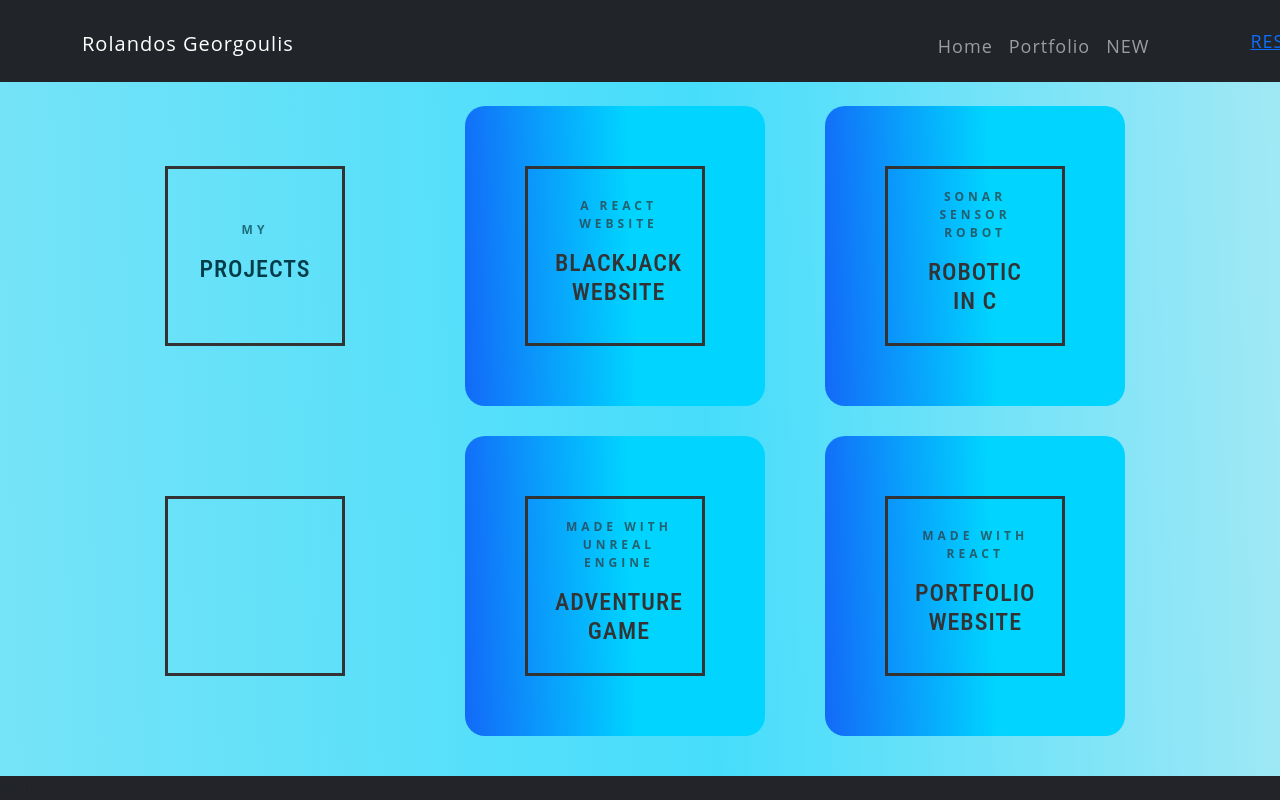
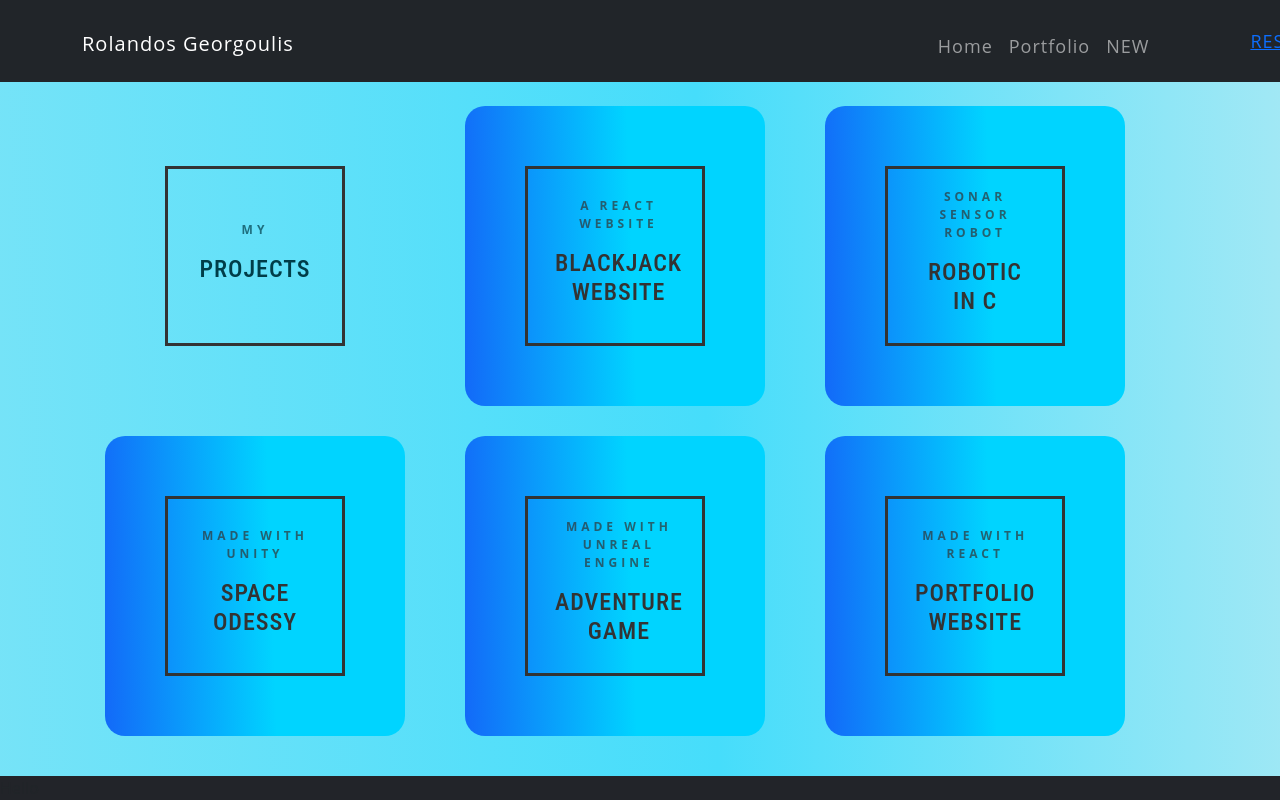
Before and after one commit to RolandosG/portfolioSite, a React (Create React App) app: page / in a window 1280 px wide. Built offline with nearby package versions, Linux system fonts and the light colour scheme; some icons are missing.

Commit message:
pushed the projectGrid addition of unity

```diff
--- a/src/components/ProjectGrid.js
+++ b/src/components/ProjectGrid.js
@@ -95,15 +95,26 @@ const ProjectGrid = () => {
 
    <div class="grid-item">
     <div class="card">
-    <div class="card__content_title">
-        <div class="card__front" style={{background: 'transparent'}}>
-          <h3 class="card__title" style={{ color: '#003d49'}}></h3>
-            <p class="card__subtitle" style={{color : '#003d49'}}></p>
+    <div class="card__content">
+        <div class="card__front" style={{background: 'linear-gradient(88deg,#00d4ff,#1b3af5,#00d4ff,#00d4ff)',
+  backgroundSize: '240% 240%',
+  animation: 'section-animation 24s ease infinite'}}>
+          <h3 class="card__title">Space Odessy</h3>
+            <p class="card__subtitle">Made with Unity</p>
         </div>
-
+            <div class="card__back" style={{background: 'radial-gradient(circle,#cee7a2,#a82e72)',
+  backgroundSize: '240% 240%',
+  animation: 'section-animation 10s ease infinite'}}><p
+            class="card__body">My first complex project made with Unity<p>
+             <br></br><SiGithub  size={'20px'}/>&ensp;<a href="Rolandosg.com/RecentProject" target="_blank" rel="noopener noreferrer">LEARN MORE</a>
+              <br></br><MdWebAsset size={'25px'}/>&ensp;<a href="https://github.com/RolandosG/Shape_Shooter_Game" target="_blank" rel="noopener noreferrer">Play here</a>
+            </p>
+            </p>
+          </div>
     </div>
     </div>
    </div>
+
 
    <div class="grid-item">
     <div class="card">
```
